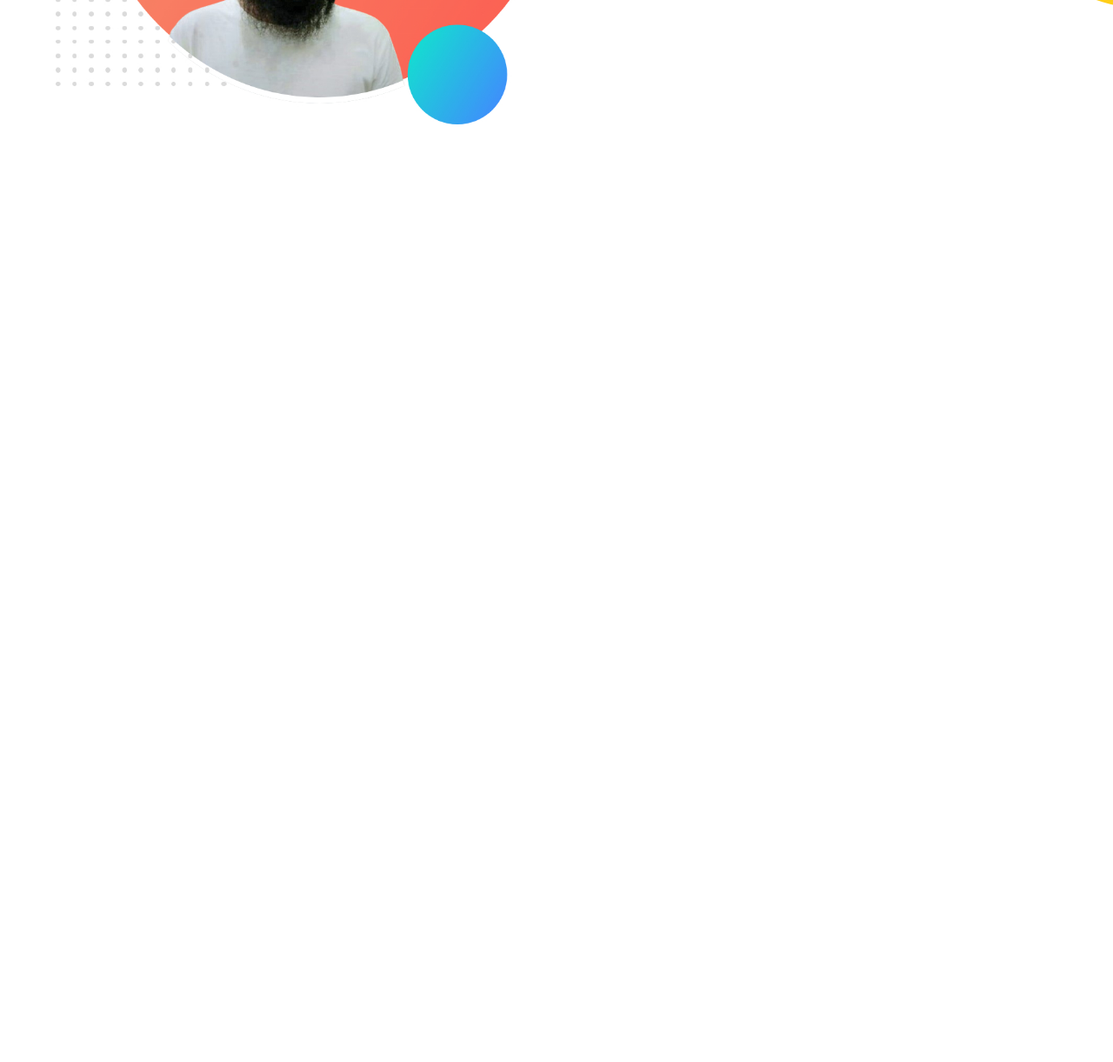
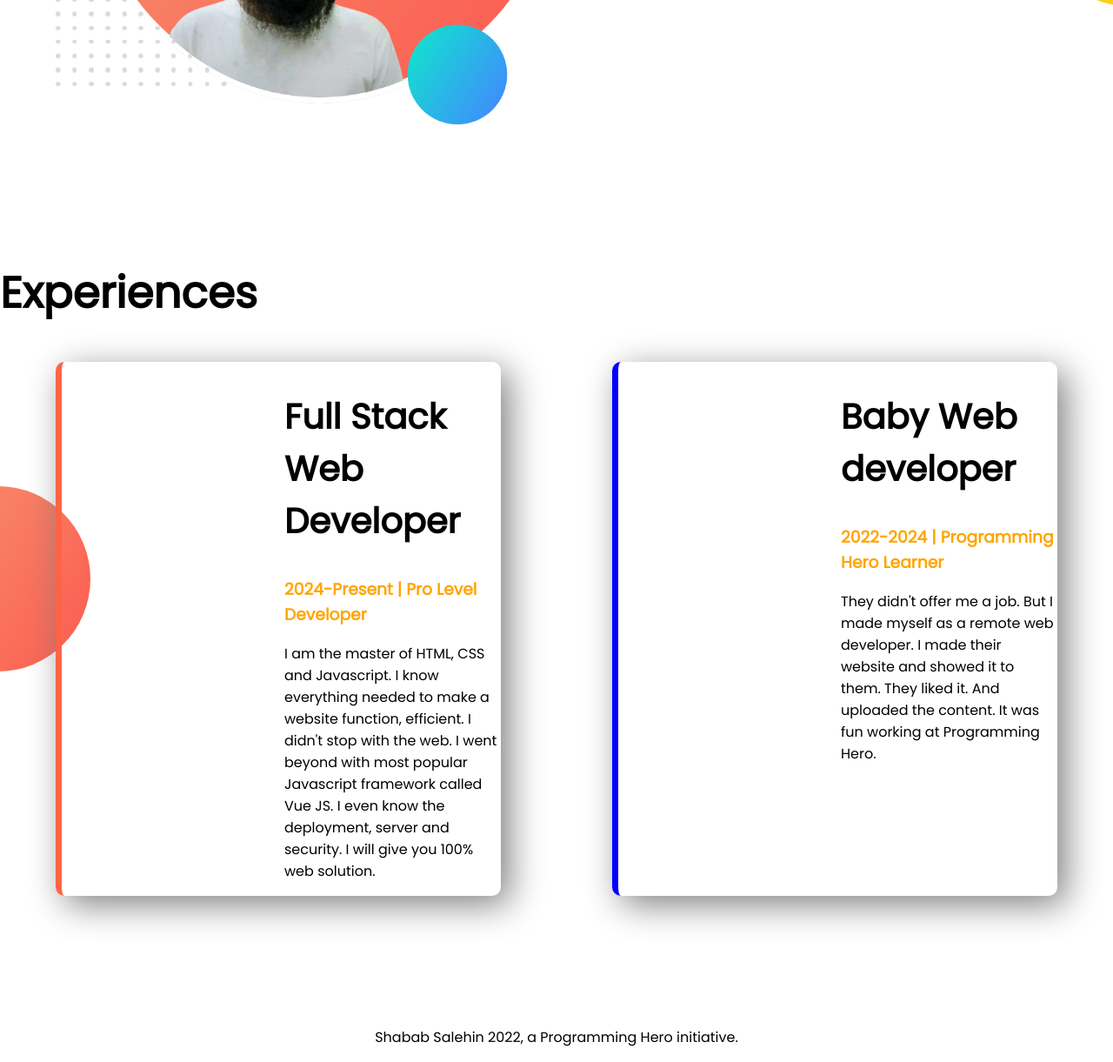
Before and after one commit to ShababSalehin/developer-portfolio, a plain HTML site: page index.html in a window 1280 px wide. Shown: the part 1158-2379 px from the top of the page at 87% size. Before the commit the page ends 1458 px from the top, so only its background shows below. Drawn offline with Linux system fonts and the light colour scheme.

Commit message:
complete with footer

```diff
--- a/index.html
+++ b/index.html
@@ -13,7 +13,7 @@
 </head>
 
 <body>
-    <section class="top-banner">
+    <section class="top-banner flexible-container">
         <div class="half-width">
             <h1>Welcome To</h1>
             <h1><span class="orange-color">Shabab Salehin's</span> World!</h1>
@@ -27,7 +27,7 @@
             <img src="images/shabab.jpg" alt="">
         </div>
     </section>
-    <section class="dream-big">
+    <section class="dream-big flexible-container">
         <div class="half-width">
             <img src="images/shabab.jpg" alt="">
         </div>
@@ -37,9 +37,31 @@
             <p>I already learned the basic HTML and CSS. I can build any simple website. My goal is to build 3 websites
                 and learn advanced topics.</p>
             <a class=link-button target="_blank" href="https://www.linkedin.com/in/shabab-salehin/">DOWNLOAD RESUME</a>
-
+        </div>
+    </section>
+    <section class="experience-area">
+        <h1>Experiences</h1>
+        <div class="flexible-container">
+            <div id="full-stack-developer" class="experience-item">
+                <h2>Full Stack Web Developer</h2>
+                <h3 class="orange-color">2024-Present | Pro Level Developer</h3>
+                <p>I am the master of HTML, CSS and Javascript. I know everything needed to make a website function,
+                    efficient. I didn't stop with the web. I went beyond with most popular Javascript framework called
+                    Vue
+                    JS. I even know the deployment, server and security. I will give you 100% web solution.</p>
+            </div>
+            <div id="baby-web-developer" class="experience-item">
+                <h2>Baby Web developer</h2>
+                <h3 class="orange-color">2022-2024 | Programming Hero Learner</h3>
+                <p>They didn't offer me a job. But I made myself as a remote web developer. I made their website and
+                    showed
+                    it to them. They liked it. And uploaded the content. It was fun working at Programming Hero.</p>
+            </div>
         </div>
     </section>
 </body>
+<footer>
+    <p> Shabab Salehin 2022, a Programming Hero initiative.</p>
+</footer>
 
 </html>
--- a/style.css
+++ b/style.css
@@ -4,14 +4,18 @@ body {
 }
 
 h1 {
-    font-style: 50px;
+    font-size: 50px;
+}
+
+h2 {
+    font-size: 40px;
 }
 
 .orange-color {
     color: orange;
 }
 
-section {
+.flexible-container {
     display: flex;
     margin-bottom: 150px;
 }
@@ -19,6 +23,7 @@ section {
 .half-width {
     width: 50%;
     padding-left: 5%;
+
 }
 
 .half-width img {
@@ -44,3 +49,31 @@ section {
     background-repeat: no-repeat;
     background-position: right;
 }
+
+.experience-area {
+    background-image: url(images/exp-bg.png);
+    background-repeat: no-repeat;
+    background-position: left;
+}
+
+.experience-item {
+    width: 40%;
+    margin-left: 5%;
+    margin-right: 5%;
+    padding-left: 20%;
+    border-radius: 10px;
+    box-shadow: 10px 10px 40px grey;
+
+}
+
+#full-stack-developer {
+    border-left: 7px solid tomato;
+}
+
+#baby-web-developer {
+    border-left: 7px solid blue;
+}
+
+footer p {
+    text-align: center;
+}
```
